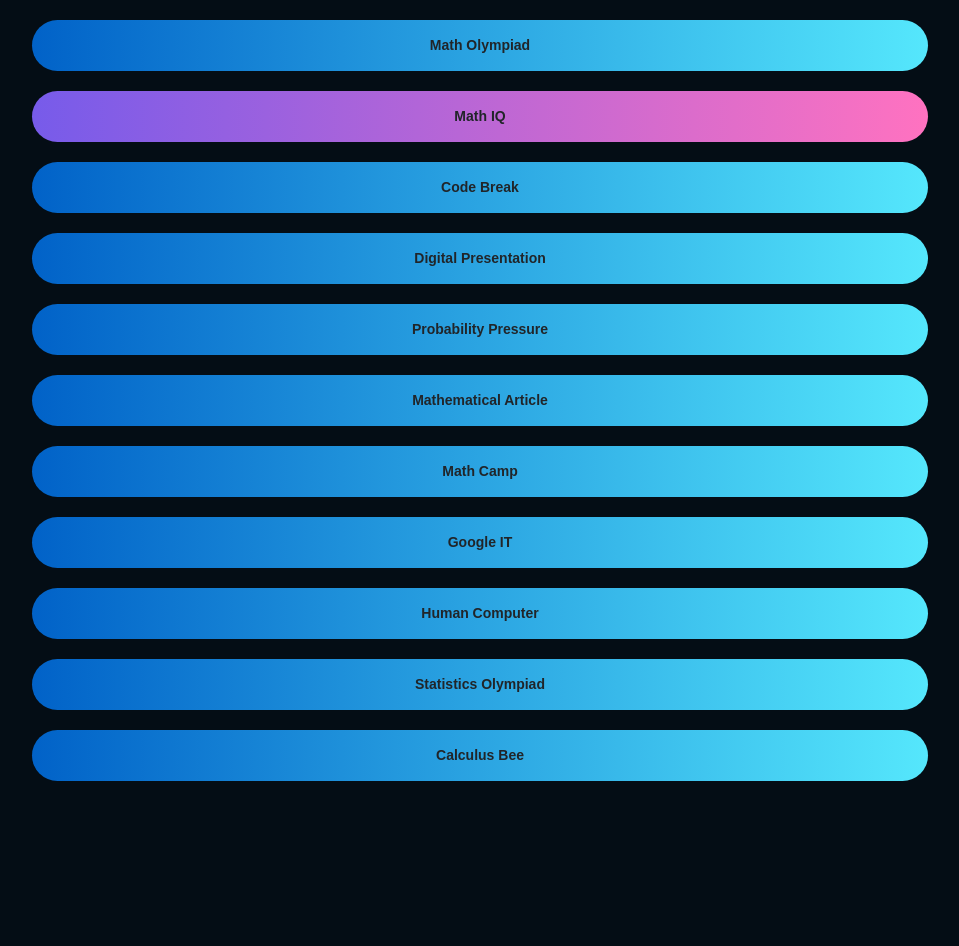
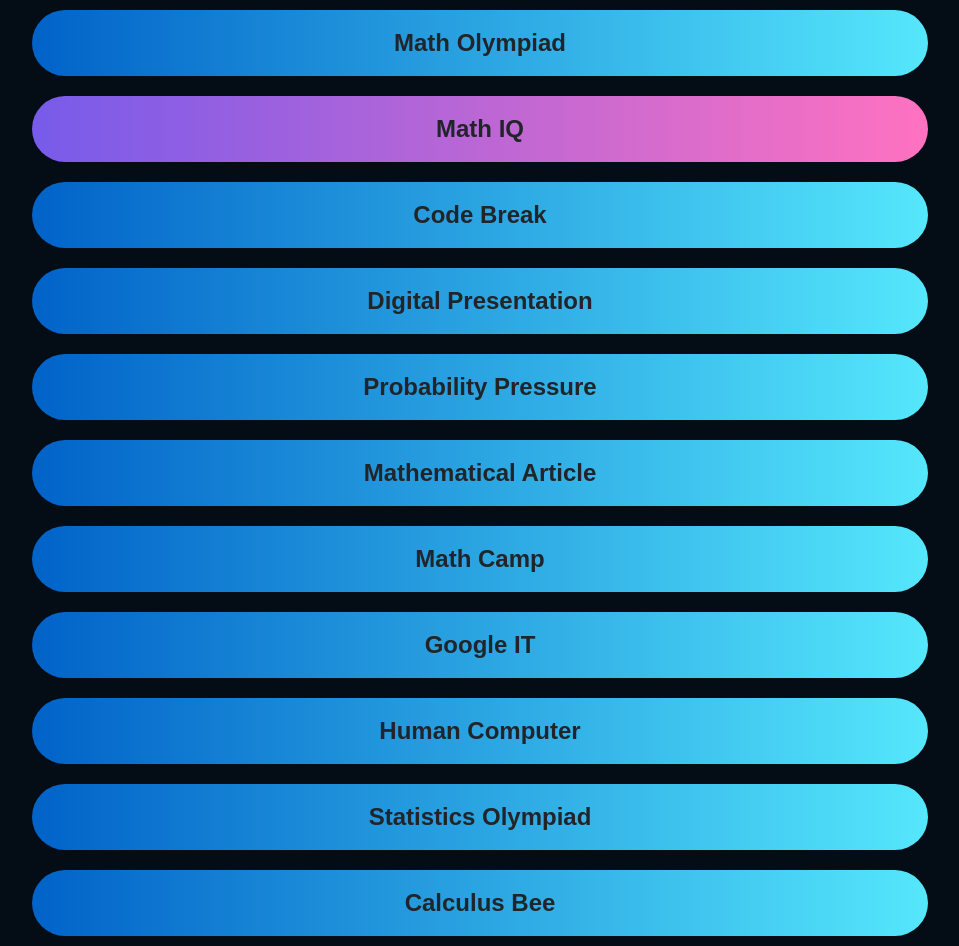
Before and after one commit to Sadman-Sami8702/pc, a plain HTML site: page index.html in a window 1280 px wide. Shown: the whole page, without its empty margins (160-1119 px from the left). Before the commit the page ends 800 px from the top, so only its background shows below. Drawn offline with nearby package versions, Linux system fonts and the light colour scheme; some icons are missing; a web font is replaced by a local one.

Commit message:
Add files via upload

```diff
--- a/abc.css
+++ b/abc.css
@@ -62,5 +62,5 @@
 
 .btn {
     background: none;
-    font-size: 70%;
+    font-size: 120%;
 }
```
